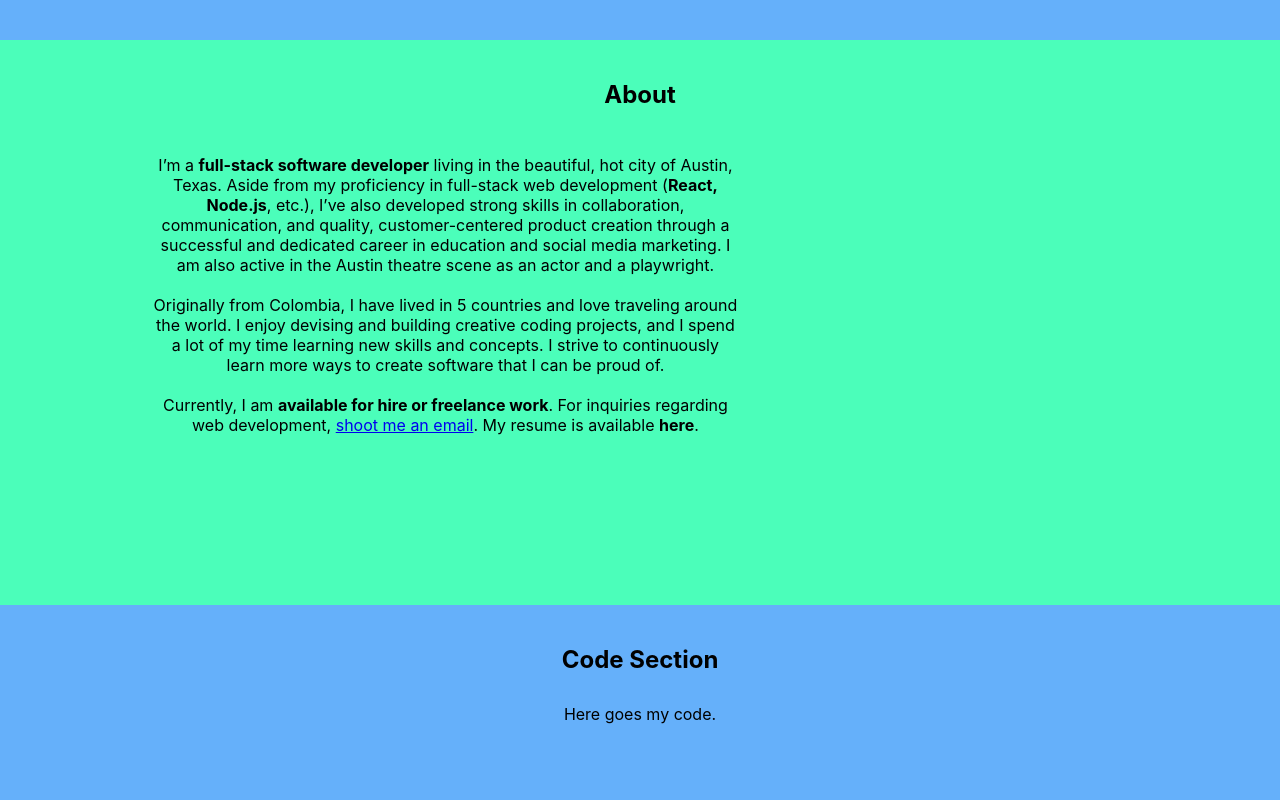
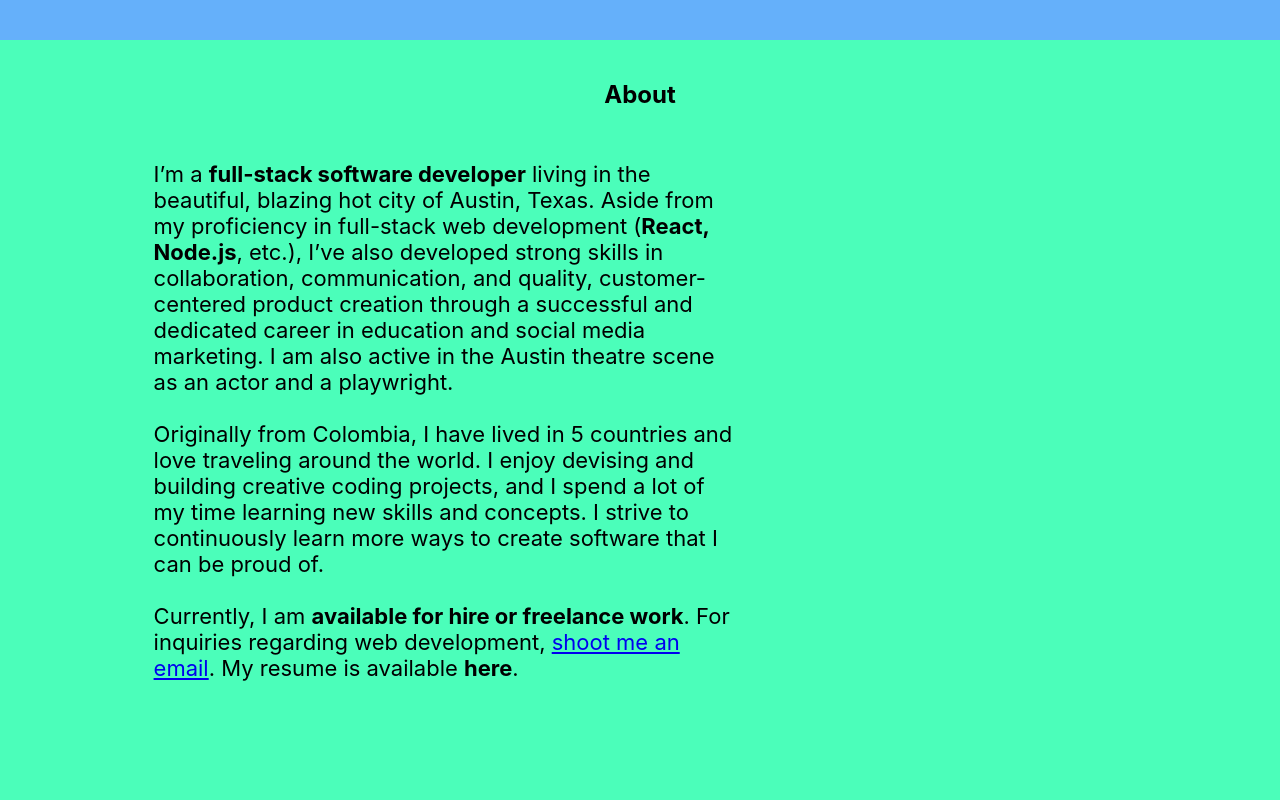
Before and after one commit to pamunev/pme-portfolio-site-2.0, a React (Create React App) app: page / in a window 1280 px wide. Shown: the part 760-1560 px from the top of the page. Built offline with nearby package versions, Linux system fonts and the light colour scheme.

Commit message:
Changed some fonts.

```diff
--- a/package.json
+++ b/package.json
@@ -3,6 +3,8 @@
   "version": "0.1.0",
   "private": true,
   "dependencies": {
+    "@fontsource/merriweather": "^5.0.8",
+    "@fontsource/titillium-web": "^5.0.18",
     "@testing-library/jest-dom": "^5.17.0",
     "@testing-library/react": "^13.4.0",
     "@testing-library/user-event": "^13.5.0",
--- a/src/assets/styles/index.css
+++ b/src/assets/styles/index.css
@@ -1,9 +1,12 @@
 @import url('https://fonts.googleapis.com/css2?family=PT+Serif:ital,wght@0,400;0,700;1,400;1,700&display=swap');
+@import '@fontsource/titillium-web';
+@import "@fontsource/merriweather";
 
 /* Global styles */
 
 .App {
     background-color: #65B0FA;
+    font-family: Merriweather, Inter;
 }
 
 .app-header {
@@ -12,6 +15,7 @@
     justify-content: center;
     display: flex;
     flex-direction: column;
+    font-size: 26px;
 
 }
 
@@ -25,7 +29,8 @@
     list-style-type: none;
     align-items: center;
     justify-content: center;
-    flex-wrap: wrap
+    flex-wrap: wrap;
+    font-size: 20px;
 }
 
 
@@ -35,8 +40,6 @@
     border: 2px solid #151617;
     border-width: 4px;
     padding: 10px 15px;
-
-
 }
 
 .button:hover {
@@ -61,10 +64,14 @@
     padding: 40px 0 30px 0;
     font-weight: 700;
     font-size: 24px;
+    font-family: Inter;
 }
 
 .content-body {
     padding: 0 12% 12%;
+    font-family: Inter;
+    font-size: 22px;
+    text-align: left;
 }
 
 .content-flex-container {
--- a/src/components/AboutSection.js
+++ b/src/components/AboutSection.js
@@ -8,10 +8,10 @@ function AboutSection() {
         <div className="content-flex-container">
           <p className="bio-paragraph">
             I’m a <b>full-stack software developer</b> living in the beautiful,
-            hot city of Austin, Texas. Aside from my proficiency in full-stack
-            web development (<b>React, Node.js</b>, etc.), I’ve also developed
-            strong skills in collaboration, communication, and quality,
-            customer-centered product creation through a successful and
+            blazing hot city of Austin, Texas. Aside from my proficiency in
+            full-stack web development (<b>React, Node.js</b>, etc.), I’ve also
+            developed strong skills in collaboration, communication, and
+            quality, customer-centered product creation through a successful and
             dedicated career in education and social media marketing. I am also
             active in the Austin theatre scene as an actor and a playwright.
             <br />
```
Also changed, not shown: 1 other file (tests, documents, lock files or other folders).
